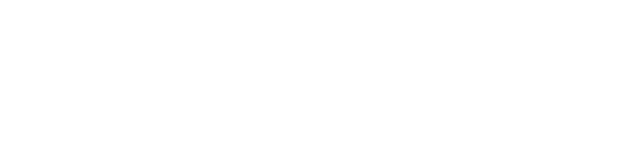
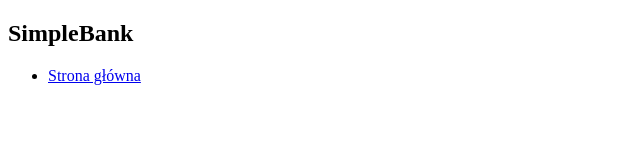
Before and after one commit to TeoTN/simplebank, a website: page index.html in a window 1280 px wide. Shown: the whole page, without its empty margins (0-640 px from the left). Drawn offline with Linux system fonts and the light colour scheme.

Commit message:
Initial information

```diff
--- a/index.html
+++ b/index.html
@@ -16,7 +16,9 @@
 	<link rel="stylesheet" href="styles/style.css">
 </head>
 <body ng-app="sbank">
-	<navbar></navbar>
+	<header>
+		<navbar></navbar>
+	</header>
 	<main>
 		<ng-view></ng-view>
 	</main>
--- a/views/navbar.html
+++ b/views/navbar.html
@@ -1,2 +1,6 @@
 <nav>
+	<h1>SimpleBank</h1>
+	<ul>
+		<li><a href="/">Strona główna</a></li>
+	</ul>
 </nav>
```
Also changed, not shown: views/welcome_page.html (+2 -0 lines).
